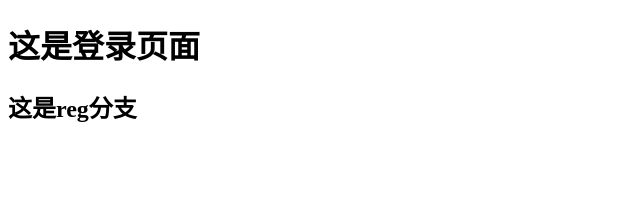
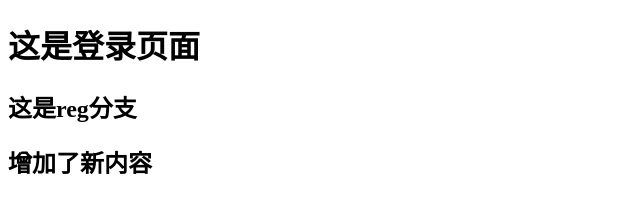
Before and after one commit to pgh-sang/project_01, a plain HTML site: page login.html in a window 1280 px wide. Shown: the whole page, without its empty margins (0-640 px from the left). Drawn offline with Linux system fonts and the light colour scheme.

Commit message:
修改reg分支内容

```diff
--- a/login.html
+++ b/login.html
@@ -10,5 +10,6 @@
 <body>
     <h1>这是登录页面</h1>
     <h2>这是reg分支</h2>
+    <h2>增加了新内容</h2>
 </body>
 </html>
```
